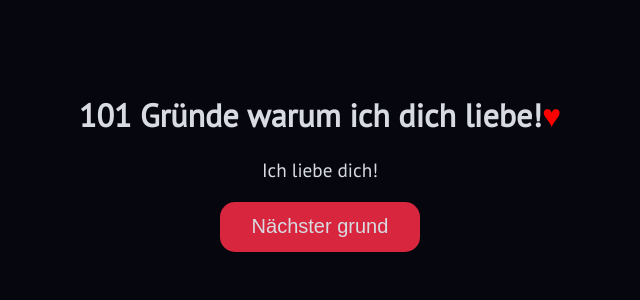
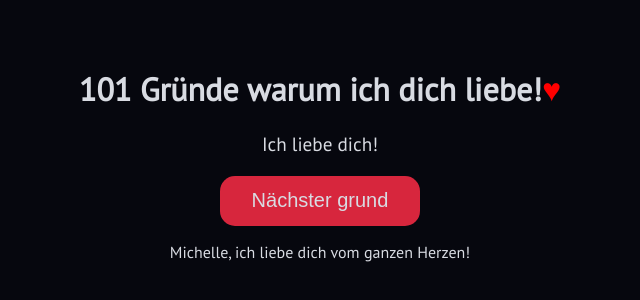
Before and after one commit to LetsGhost/LoveReasons, a plain HTML site: page index.html in a window 1280 px wide. Shown: the part 238-538 px from the top of the page, without its empty margins (320-960 px from the left). Drawn offline with Linux system fonts and the light colour scheme.

Commit message:
Update index.html

```diff
--- a/index.html
+++ b/index.html
@@ -8,10 +8,11 @@
     <link rel="stylesheet" href="style.css" />
   </head>
   <body>
-    <div>
+    <div class="container2">
       <h1>101 Gründe warum ich dich liebe!<span>♥</span></h1>
       <big><p id="reason"> Ich liebe dich!</p></big>
       <button id="btn" class="btn">Nächster grund</button>
+      <p class="t">Michelle, ich liebe dich vom ganzen Herzen!</p>
     </div>
   </body>
   <script src="script.js"></script>
```
